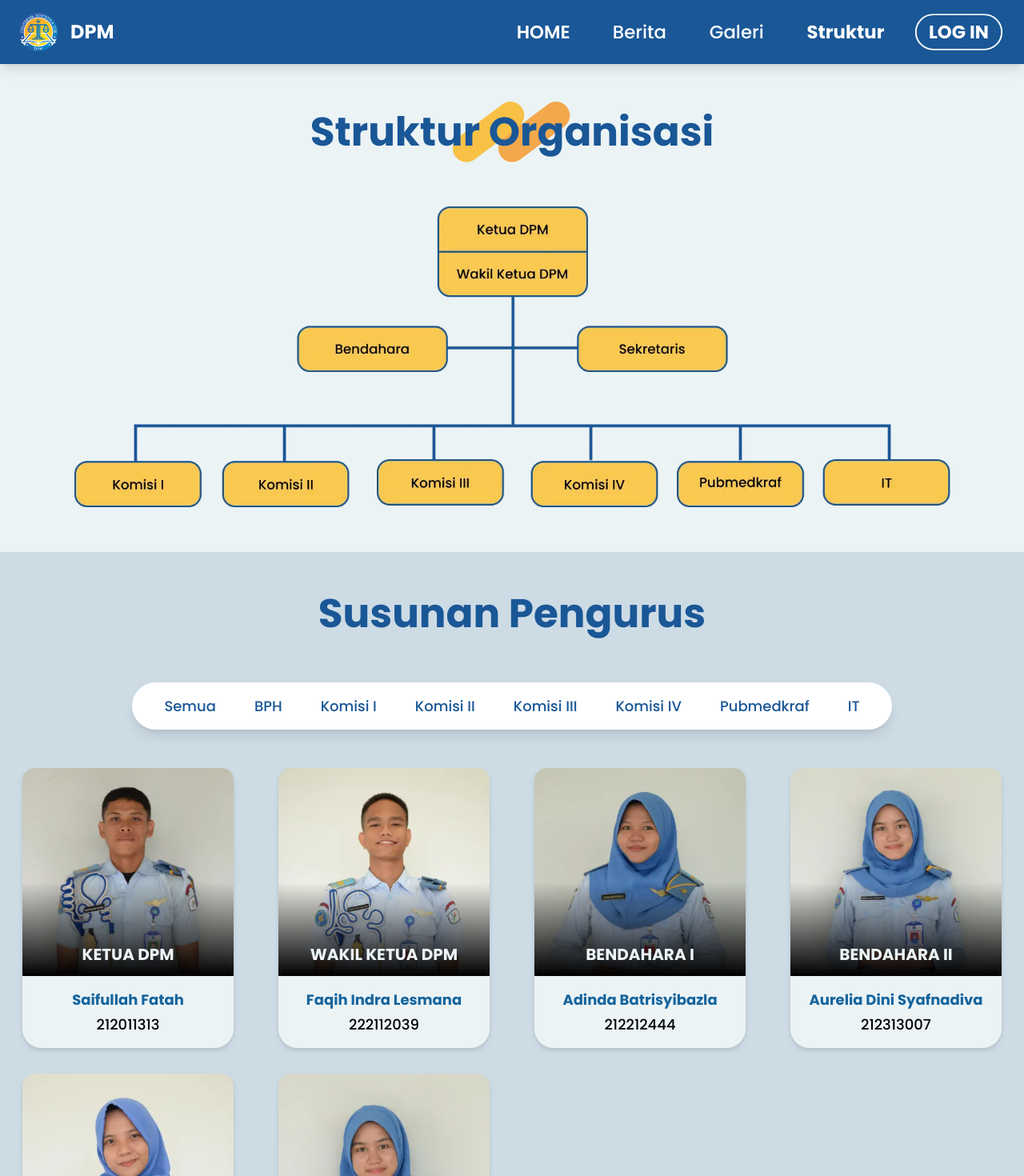
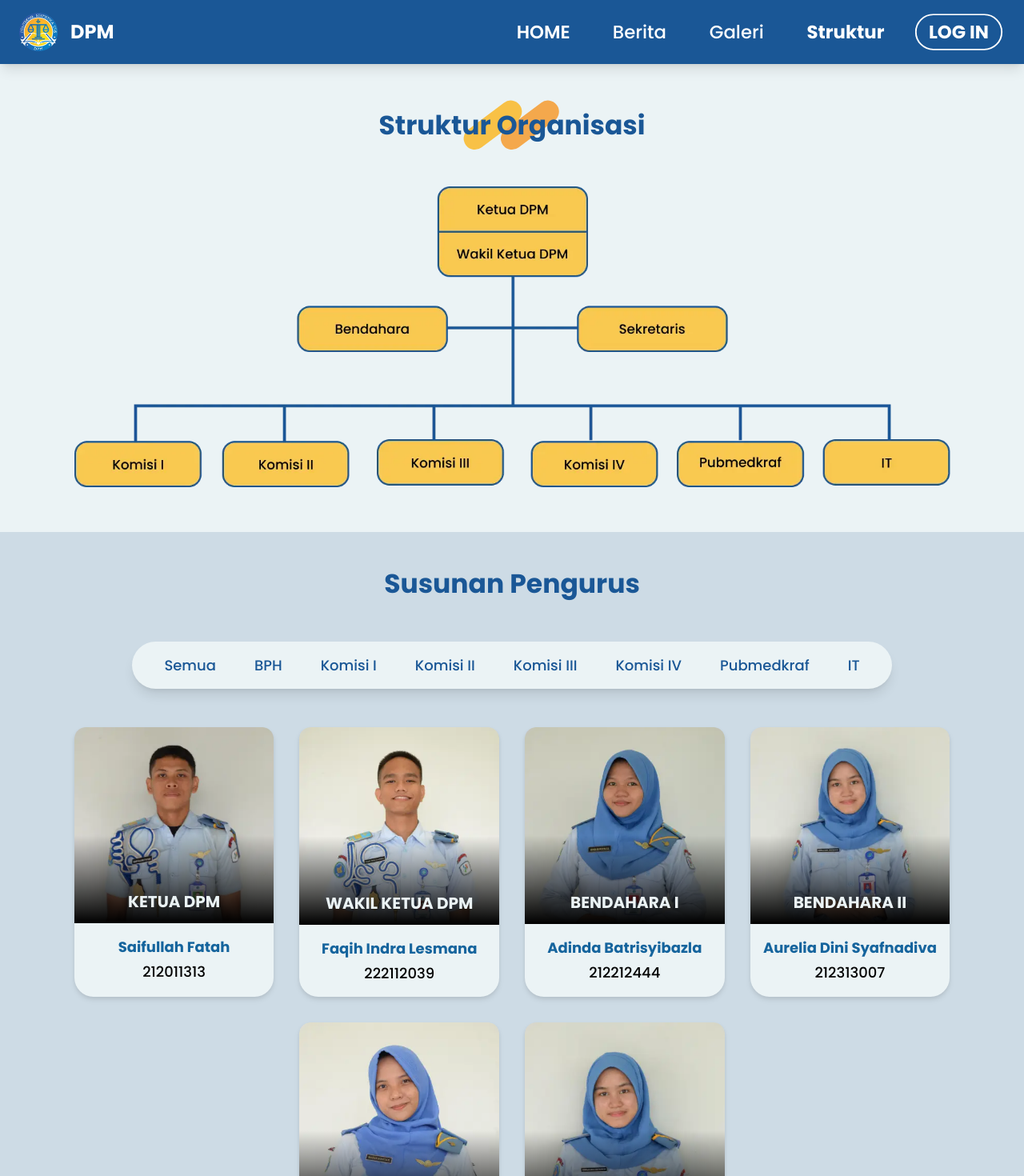
Before and after one commit to Hima-1/IMK-3SI1-KEL1-DPM-2024, a Vue app: page /struktur in a window 1280 px wide. Shown: the top 1470 px of the page at 80% size. Built offline with nearby package versions, Linux system fonts and the light colour scheme.

Commit message:
Memperbaiki tampilan struktur dan editprofile
Menambahkan beberapa class menyesuaikan ukuran-ukuran layar

```diff
--- a/src/components/Dashboard/Profil/InfoRekening.vue
+++ b/src/components/Dashboard/Profil/InfoRekening.vue
@@ -4,10 +4,10 @@
       <!-- Judul dan Deskripsi -->
       <div class="my-4">
         <h1 class="text-[#1A5796] font-poppins text-xl lg:text-4xl">Informasi Rekening</h1>
-        <p class="text-[#2F7DC1] my-4 text-[15px] lg:text-[23px]">Pastikan isian rekening sudah benar, mencakup nomor rekening, nama bank yang digunakan, dan atas nama yang sesuai. Rekening mahasiswa harus atas nama pribadi dan pastikan rekening masih aktif</p>
+        <p class="text-[#2F7DC1] my-4 text-[15px] lg:text-[20px]">Pastikan isian rekening sudah benar, mencakup nomor rekening, nama bank yang digunakan, dan atas nama yang sesuai. Rekening mahasiswa harus atas nama pribadi dan pastikan rekening masih aktif</p>
       </div>
 
-      <div>
+      <div class="mt-6">
         <div class="grid grid-cols-1 lg:grid-cols-8 gap-y-3 lg:gap-y-0 lg:gap-x-5 text-[#6A6C7A]">
           <!-- Bank -->
           <div class="col-span-3 lg:col-span-2 grid min-[425px]:grid-cols-8 lg:grid-cols-3 items-center">
@@ -21,6 +21,12 @@
               <option value="BSI">BSI</option>
               <option value="Lainnya">Lainnya</option>
             </select>
+          </div>
+
+          <div v-if="selectedOption == 'Lainnya'" class="grid lg:hidden grid-cols-1 min-[425px]:max-lg:grid-cols-8">
+            <div class="col-span-8 min-[425px]:col-span-6 grid min-[425px]:col-start-3 text-[#6A6C7A] items-center">
+              <input type="text" placeholder="Bank Lainnya" class="grid input input-bordered input-sm text-[16px] py-5 bg-[#F6F6F6] border-2 border-[#6A6C7A] px-2 rounded-lg w-full max-w-xl" />
+            </div>
           </div>
 
           <!-- Nomor Rekening -->
@@ -37,10 +43,9 @@
         </div>
       </div>
 
-      <div v-if="selectedOption == 'Lainnya'" class="grid grid-cols-5 gap-x-5 mt-4">
-        <div class="grid grid-cols-3 text-[#6A6C7A] items-center">
-          <p class="font-bold">Lainnya</p>
-          <input type="text" placeholder="Type here" class="col-span-2 input input-bordered input-sm text-[17px] py-5 bg-[#F6F6F6] border-2 border-[#6A6C7A] px-2 rounded-lg w-full max-w-xl" />
+      <div v-if="selectedOption == 'Lainnya'" class="hidden lg:grid grid-cols-8 gap-x-5 mt-4">
+        <div class="col-span-2 grid grid-cols-3 text-[#6A6C7A] items-center">
+          <input type="text" placeholder="Bank Lainnya" class="col-span-2 col-start-2 input input-bordered input-sm text-[17px] py-5 bg-[#F6F6F6] border-2 border-[#6A6C7A] px-2 rounded-lg w-full max-w-xl" />
         </div>
       </div>
     </div>
--- a/src/components/LandingPage/StrukturBagan.vue
+++ b/src/components/LandingPage/StrukturBagan.vue
@@ -2,11 +2,11 @@
   <div class="bg-[#EBF3F5] min-h-full flex items-center justify-center py-10">
     <div class="wrapper flex flex-col items-center justify-center" style="width: 1127px; height: auto;">
       <div>
-        <h1 class="struktur-bagan bg-center bg-no-repeat bg-contain text-[#1A5796] text-center font-poppins text-5xl font-bold p-5 text-[30px] md:text-[50px]">
+        <h1 class="struktur-bagan bg-center bg-no-repeat bg-contain text-[#1A5796] text-center font-poppins text-5xl font-bold p-5 text-[23px] md:text-[33px]">
           Struktur Organisasi
         </h1>
       </div>
-      <div class="mt-8 p-4">
+      <div class="mt-6 p-4">
         <img src="@/assets/images/struktur_bagan.webp" class="hidden sm:block" alt="">
         <img src="@/assets/images/struktur_bagan_responsive.webp" class="md:hidden" alt="">
       </div>
--- a/src/components/LandingPage/StrukturItem.vue
+++ b/src/components/LandingPage/StrukturItem.vue
@@ -1,18 +1,18 @@
 <template>
-  <div v-for="anggota in anggotas" :key="anggota.id" class="grid grid-flow-row grid-auto-rows md:grid-rows-auto mx-7 bg-[#EBF3F5] rounded-3xl drop-shadow-md hover:scale-105 ease-in-out duration-300">
+  <div v-for="(anggota, index) in anggotas" :key="index" :class="`basis-full sm:basis-1/3 lg:basis-1/4 xl:basis-1/5`" class="mx-4 bg-[#EBF3F5] rounded-3xl drop-shadow-md hover:scale-105 ease-in-out duration-300">
     <!-- Bagian Atas Struktur -->
     <div class="relative rounded-t-[13px]" style="background: linear-gradient(0deg, #041322 7.17%, rgba(102, 102, 102, 0) 96.17%)">
       <!-- Foto -->
       <img :src="anggota.foto" class="object-contain rounded-t-[13px]" />
       <!-- Jabatan -->
       <div class="absolute content-end bottom-0 left-0 w-full h-1/2 py-3 bg-gradient-to-t from-black to-90%">
-        <h2 class="text-[#EBF3F5] font-poppins text-[16px] lg:text-[20px] font-bold text-center">{{ anggota.jabatan }}</h2>
+        <h2 class="text-[#EBF3F5] font-poppins text-[16px] min-[375px]:text-[23px] min-[425px]:text-[27px] md:text-[23px] lg:text-[20px] font-bold text-center">{{ anggota.jabatan }}</h2>
       </div>
     </div>
 
     <!-- Bagian Bawah Struktur -->
     <div class="grid mt-4 mb-4">
-      <div class="flex-col items-center justify-center text-center text-[14px] lg:text-[18px]">
+      <div class="flex-col items-center justify-center text-center text-[14px] min-[375px]:text-[17px] lg:text-[18px]">
         <!-- Nama -->
         <h4 class="text-[#15649D] font-poppins font-bold mb-1 px-3">{{ anggota.nama }}</h4>
         <!-- NIM -->
--- a/src/components/LandingPage/StrukturList.vue
+++ b/src/components/LandingPage/StrukturList.vue
@@ -2,24 +2,31 @@
   <div class="bg-[#cddbe5] flex flex-col items-center justify-start min-h-screen pt-10 pb-20">
     <!-- Judul Struktur -->
     <div class="w-full text-center mb-12">
-      <h1 class="text-[#1A5796] text-center font-poppins text-[26px] md:text-[50px] font-bold leading-normal">Susunan Pengurus</h1>
+      <h1 class="text-[#1A5796] text-center font-poppins text-[26px] md:text-[33px] font-bold leading-normal">Susunan Pengurus</h1>
     </div>
 
     <!-- Struktur Button Group Dengan Layar Maksimal 1024px -->
-    <select class="flex lg:hidden bg-white text-[#1A5796] text-[18px] mb-12 shadow-lg rounded-[44px] select select-md border-none font-bold text-center max-w-xl">
-      <option v-for="item in items">{{ item }}</option>
-    </select>
+    <div class="flex lg:hidden justify-center w-full">
+      <select class="flex bg-[#EBF3F5] text-[#1A5796] text-[18px] mb-12 shadow-lg rounded-[44px] select select-md lg:select-lg border-none font-bold text-center min-[425px]:text-left min-[425px]:pl-6 max-w-xl min-[425px]:w-1/2 md:w-1/3">
+        <option v-for="item in items">{{ item }}</option>
+      </select>
+    </div>
 
     <!-- Struktur Button Group -->
-    <div class="hidden lg:flex bg-white text-[#1A5796] text-[18px] mx-4 mb-12 p-4 font-medium rounded-[44px] first:rounded-tl-[44px] first:rounded-bl-[44px] last:rounded-tr-[44px] last:rounded-br-[44px] shadow-lg">
+    <div class="hidden lg:flex bg-[#EBF3F5] text-[#1A5796] text-[15px] xl:text-[18px] mx-4 mb-12 p-4 font-medium rounded-[44px] first:rounded-tl-[44px] first:rounded-bl-[44px] last:rounded-tr-[44px] last:rounded-br-[44px] shadow-lg">
       <li v-for="item in items" class="list-none">
         <button class="mx-2 px-4 active:font-bold focus:text-[#F7941D] focus:font-bold hover:text-[#F7941D] hover:font-bold">{{ item }}</button>
       </li>
     </div>
 
     <!-- Wrapper Struktur -->
-    <div class="grid md:grid-cols-2 lg:grid-cols-4 grid-auto-rows justify-center gap-y-8">
+    <!-- <div class="grid md:grid-cols-2 lg:grid-cols-3 xl:grid-cols-4 grid-auto-rows justify-center gap-y-8">
       <StrukturItem />
+    </div> -->
+    <div class="container mx-auto">
+      <div class="flex flex-wrap justify-center max-lg:gap-x-2 gap-y-8">
+        <StrukturItem />
+      </div>
     </div>
   </div>
 </template>
--- a/src/views/Struktur.vue
+++ b/src/views/Struktur.vue
@@ -1,9 +1,9 @@
 <template>
-  <div>
-    <section id="struktur-bagan">
+  <div class="">
+    <section id="struktur-bagan" class="bg-[#EBF3F5] px-2 xl:px-7 lg:max-xl:px-14">
       <StrukturBagan />
     </section>
-    <section id="struktur-list">
+    <section id="struktur-list" class="bg-[#cddbe5] px-2 min-[425px]:px-4">
       <StrukturList />
     </section>
   </div>
```
Also changed, not shown: src/components/Dashboard/Profil/InfoEdit.vue (+11 -14 lines).
